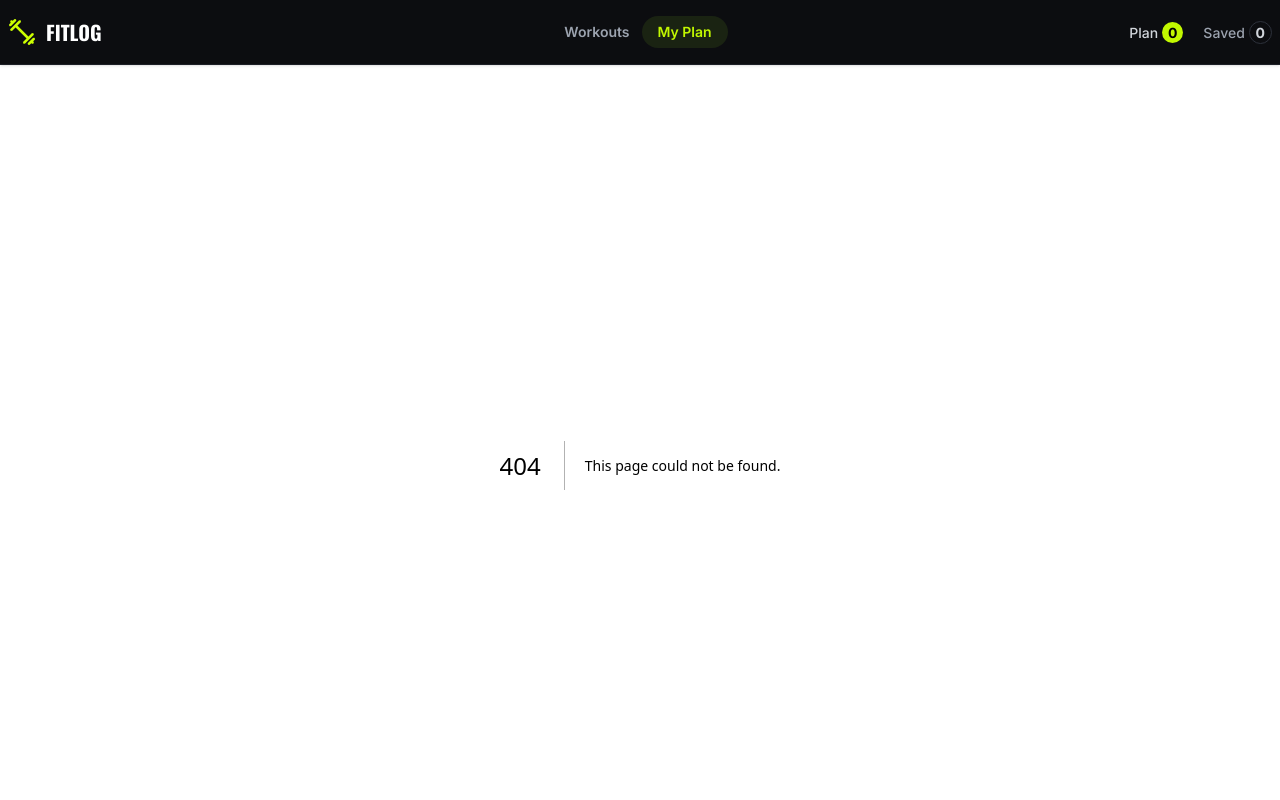
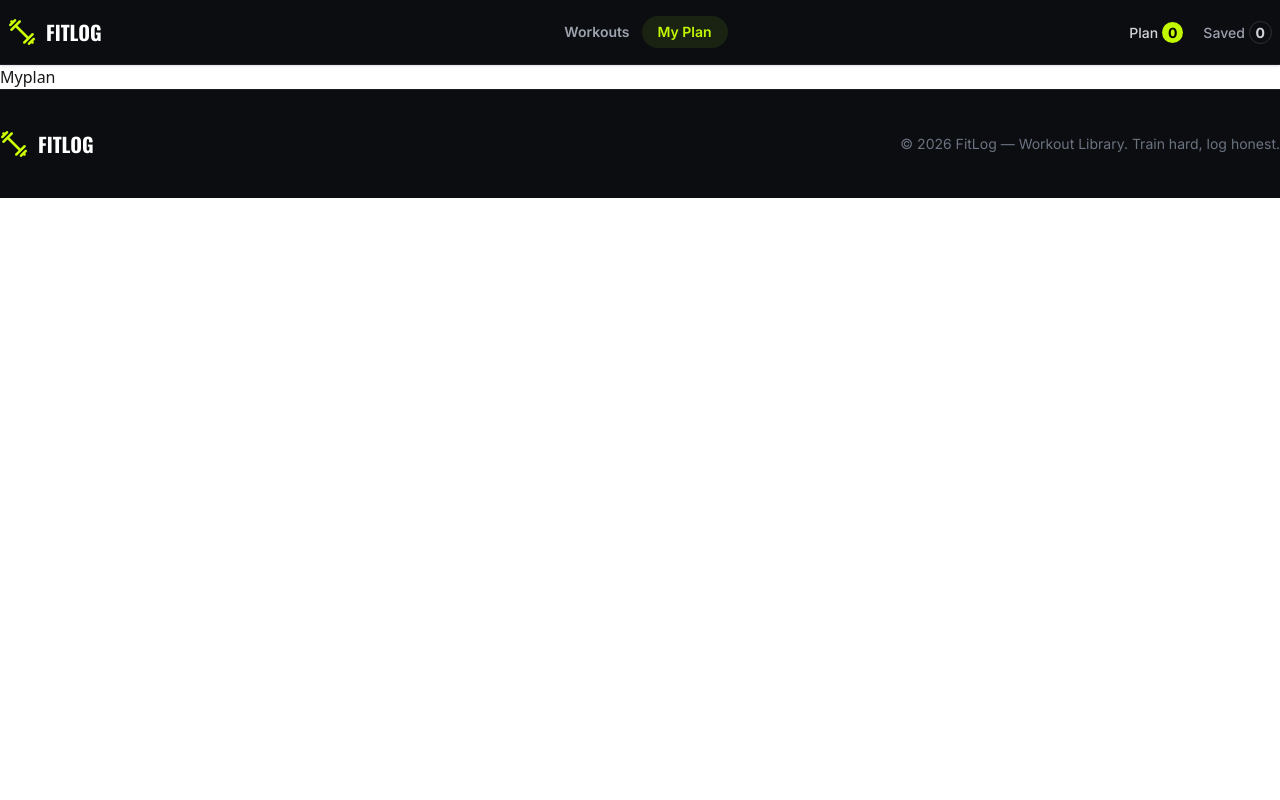
Before and after one commit to limoncodes/FITLOG, a Next.js app: page /myplan in a window 1280 px wide. Before the commit this address had no page. Shown: the top 800 px of the page. Built offline with nearby package versions, Linux system fonts and the light colour scheme.

Commit message:
added add to card and nav length section added

```diff
--- a/package.json
+++ b/package.json
@@ -12,7 +12,8 @@
     "next": "16.3.6",
     "react": "19.2.8",
     "react-dom": "19.2.8",
-    "react-icons": "^5.7.0"
+    "react-icons": "^5.7.0",
+    "react-toastify": "^11.1.0"
   },
   "devDependencies": {
     "@tailwindcss/postcss": "^4",
--- a/src/app/layout.tsx
+++ b/src/app/layout.tsx
@@ -3,6 +3,8 @@ import { Geist, Geist_Mono } from "next/font/google";
 import "./globals.css";
 import Navber from "@/components/Navber";
 import Footer from "@/components/Footer";
+import ThemeProvider from "./theme-provider.tsx/page";
+import { ToastContainer } from "react-toastify";
 
 const geistSans = Geist({
   variable: "--font-geist-sans",
@@ -27,10 +29,14 @@ export default function RootLayout({ children }: LayoutProps<"/">) {
       className={`${geistSans.variable} ${geistMono.variable} h-full antialiased`}
     >
       <body className="min-h-full flex flex-col">
-        <Navber />
+        <ThemeProvider>
+          <ToastContainer/>
+          <Navber />
 
-        {children}
-        <Footer/>
+          {children}
+          <Footer />
+
+        </ThemeProvider>
 
       </body>
     </html>
--- /dev/null
+++ b/src/app/myplan/page.tsx
@@ -0,0 +1,9 @@
+import React from 'react'
+
+const Myplan = () => {
+  return (
+    <div>Myplan</div>
+  )
+}
+
+export default Myplan
--- /dev/null
+++ b/src/app/theme-provider.tsx/page.tsx
@@ -0,0 +1,20 @@
+"use client"
+
+import { createContext, useState } from "react"
+
+export const ThemeContext= createContext({})
+const ThemeProvider = ({children}:{children:React.ReactNode}) => {
+    const [todayplan,setrodayplan]= useState([])
+    const [save,setsave]= useState([])
+    const fitloguse = {
+        todayplan,setrodayplan,
+        save,setsave
+
+    }
+
+  return (
+     <ThemeContext.Provider value={fitloguse}>{children}</ThemeContext.Provider>
+  )
+}
+
+export default ThemeProvider
--- a/src/components/Navber.tsx
+++ b/src/components/Navber.tsx
@@ -2,6 +2,8 @@
 import Image from "next/image"
 import Link from "next/link"
 import { usePathname } from "next/navigation"
+import Planlength from "./Planlength"
+import Savelength from "./Savelength"
 
 
 const Navber = () => {
@@ -38,11 +40,9 @@ const Navber = () => {
                 </div>
                 <div className="navbar-end">
                     <div className="flex items-center gap-5">
-                        <button> <a className="text-[#D1D5DB] text-sm font-Inter font-medium cursor-pointer ">Plan  <span className="bg-[#C2F800] rounded-full px-1.5 py-0.5 text-black font-bold">0</span></a></button>
+                       <Planlength/>
                         {/* button 2 */}
-                        <button>
-                            <a className="text-[#9CA3AF] text-sm font-Inter font-medium  cursor-pointer">Saved  <span className="border border-[#2D313B] rounded-full px-1.5 py-0.5 text-[#D1D5DB] font-bold">0</span></a>
-                        </button>
+                        <Savelength/>
                     </div>
                 </div>
             </div>
--- /dev/null
+++ b/src/components/Planlength.tsx
@@ -0,0 +1,16 @@
+"use client"
+import { ThemeContext } from "@/app/theme-provider.tsx/page"
+import Link from "next/link"
+import { useContext } from "react"
+
+
+const Planlength = () => {
+    const { todayplan } = useContext(ThemeContext) as {
+        todayplan:SingleTypeData[]
+    }
+    return (
+        <button> <Link href="/myplan" className="text-[#D1D5DB] text-sm font-Inter font-medium cursor-pointer ">Plan  <span className="bg-[#C2F800] rounded-full px-1.5 py-0.5 text-black font-bold">{todayplan.length}</span></Link></button>
+    )
+}
+
+export default Planlength
--- /dev/null
+++ b/src/components/Savebutton.tsx
@@ -0,0 +1,32 @@
+"use client"
+import { ThemeContext } from "@/app/theme-provider.tsx/page";
+import { Dispatch, SetStateAction, useContext } from "react";
+import { FiBookmark } from "react-icons/fi"
+import { toast } from "react-toastify";
+interface TodayplanType {
+    singledata: SingleTypeData;
+
+}
+
+const Savebutton = ({ singledata }: TodayplanType) => {
+    const { save, setsave } = useContext(ThemeContext) as {
+        save: SingleTypeData[];
+        setsave: Dispatch<SetStateAction<SingleTypeData[]>>;
+    }
+    const alreadysave = save.some(item => item.id === singledata.id);
+    const handlebutton = () => {
+        if (alreadysave) {
+            toast.error(`${singledata.name} already save!`);
+            return;
+        }
+        setsave([...save, singledata])
+        toast.success(`Save to ${singledata.name}`)
+    }
+
+
+    return (
+        <button onClick={handlebutton} className="cursor-pointer flex items-center gap-2 text-[#E5E7EB] px-6 py-3 border border-[#374151] rounded-xl font-semibold "><FiBookmark />Save for later</button>
+    )
+}
+
+export default Savebutton
--- /dev/null
+++ b/src/components/Savelength.tsx
@@ -0,0 +1,17 @@
+import { ThemeContext } from "@/app/theme-provider.tsx/page"
+import Link from "next/link"
+import { useContext } from "react"
+
+
+const Savelength = () => {
+   const { save } = useContext(ThemeContext) as {
+           save:SingleTypeData[]
+       }
+    return (
+        <button>
+            <Link href="/myplan" className="text-[#9CA3AF] text-sm font-Inter font-medium  cursor-pointer">Saved  <span className="border border-[#2D313B] rounded-full px-1.5 py-0.5 text-[#D1D5DB] font-bold">{save.length}</span></Link>
+        </button>
+    )
+}
+
+export default Savelength
--- /dev/null
+++ b/src/components/Todayaddbutton.tsx
@@ -0,0 +1,38 @@
+"use client"
+
+import { ThemeContext } from "@/app/theme-provider.tsx/page"
+import { Dispatch, SetStateAction, useContext } from "react"
+import { MdDateRange } from "react-icons/md"
+import { toast } from "react-toastify";
+interface TodayplanType {
+    singledata: SingleTypeData;
+
+}
+
+const Todayaddbutton = ({ singledata }: TodayplanType) => {
+
+    const { todayplan, setrodayplan } = useContext(ThemeContext) as {
+        todayplan: SingleTypeData[];
+        setrodayplan: Dispatch<SetStateAction<SingleTypeData[]>>;
+    }
+    const alreadyadded = todayplan.some(item => item.id === singledata.id);
+
+
+    const handletodday = () => {
+        if (alreadyadded) {
+            toast.error(`${singledata.name} already added!`);
+            return;
+        }
+        setrodayplan([...todayplan, singledata])
+        toast.success(`Added to ${singledata.name}`)
+    }
+
+
+
+
+    return (
+        <button onClick={handletodday} className=" cursor-pointer flex items-center gap-2 text-[#0F1115] px-6 py-3 bg-[#CCFF00] rounded-xl font-semibold"><MdDateRange /> Add to today's plan</button>
+    )
+}
+
+export default Todayaddbutton
```
Also changed, not shown: src/components/SingleCard.tsx (+7 -5 lines), 1 other file (tests, documents, lock files or other folders).
